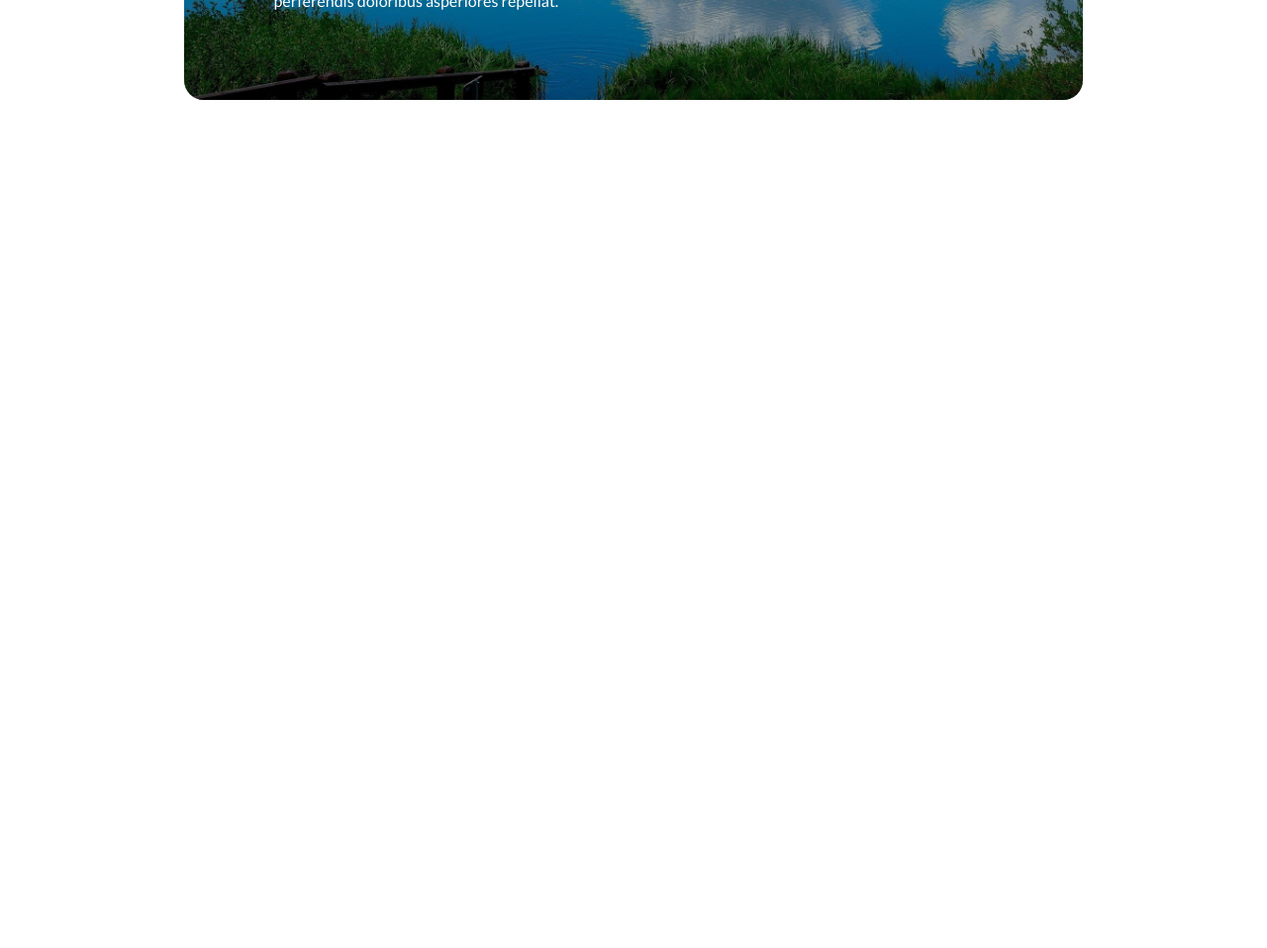
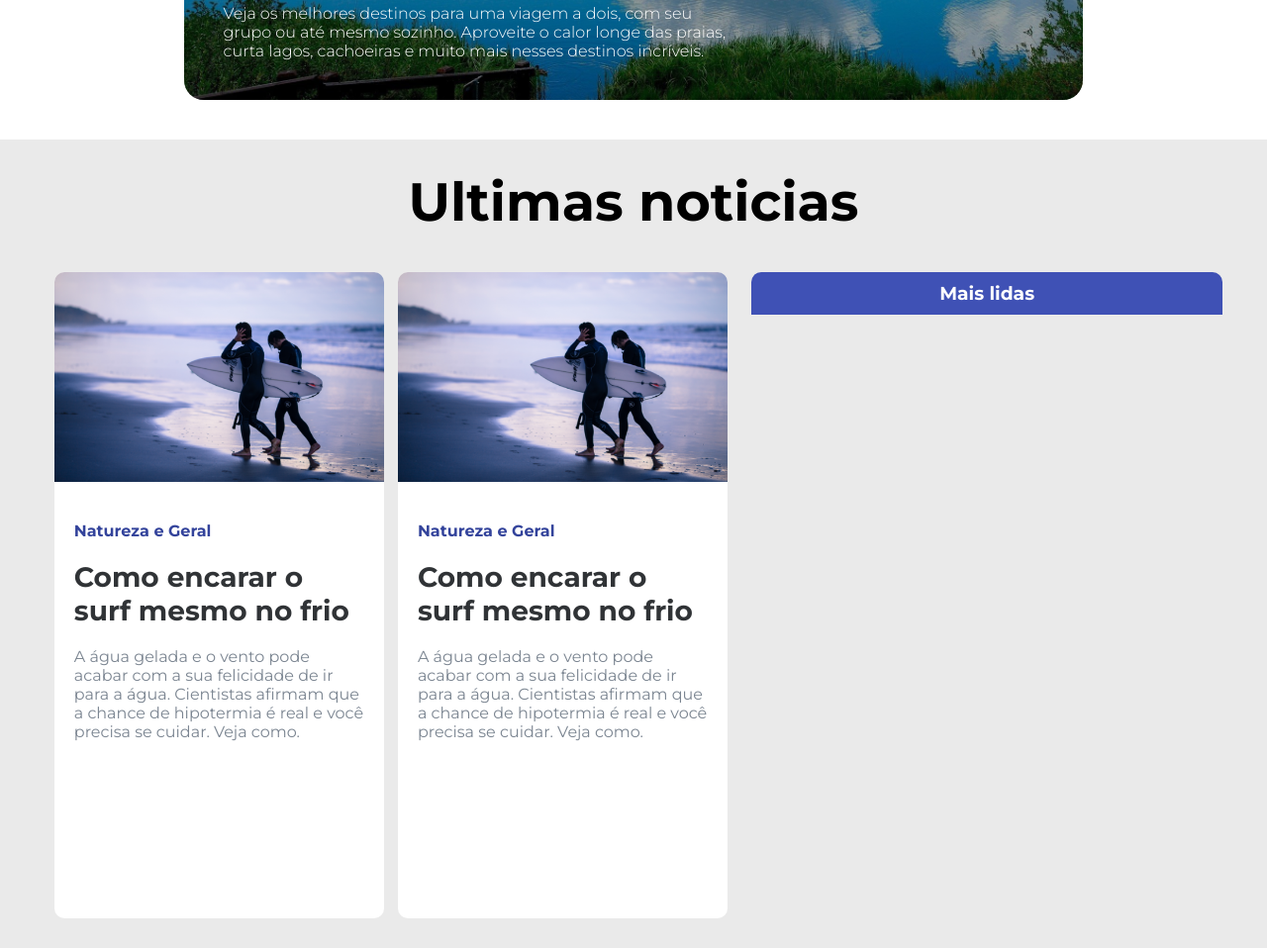
Before and after one commit to D-Sabino/Curso-NodeJS, a website: page portal_noticias_estatico/pages/home.html in a window 1280 px wide. Shown: the part 563-1521 px from the top of the page at 99% size. Before the commit the page ends 800 px from the top, so only its background shows below. Drawn offline with Linux system fonts and the light colour scheme.

Commit message:
Desenvolvendo portal 2/3

```diff
--- a/portal_noticias_estatico/pages/home.html
+++ b/portal_noticias_estatico/pages/home.html
@@ -1,7 +1,7 @@
 <html>
     <head>
         <link rel="preconnect" href="https://fonts.gstatic.com">
-        <link href="https://fonts.googleapis.com/css2?family=Lato:wght@300;400;700&display=swap" rel="stylesheet">
+        <link href="https://fonts.googleapis.com/css2?family=Montserrat:wght@300;400;700&display=swap" rel="stylesheet">
         <link rel="stylesheet" href="https://stackpath.bootstrapcdn.com/font-awesome/4.7.0/css/font-awesome.min.css" integrity="sha384-wvfXpqpZZVQGK6TAh5PVlGOfQNHSoD2xbE+QkPxCAFlNEevoEH3Sl0sibVcOQVnN" crossorigin="anonymous">
         <link href="/public/style.css" rel="stylesheet"/>
 
@@ -31,15 +31,47 @@
                     <div class="overlay-destaque"></div>
 
                     <div class="title-destaque-descricao">
-                        <h2>Quer fugir das praias de verão?</h2>
-                        <p>"At vero eos et accusamus et iusto odio dignissimos ducimus qui blanditiis praesentium voluptatum deleniti atque corrupti quos dolores et quas molestias excepturi sint occaecati cupiditate non provident, similique sunt in culpa qui officia deserunt mollitia animi, id est laborum et dolorum fuga. Et harum quidem rerum facilis est et expedita distinctio. Nam libero tempore, cum soluta nobis est eligendi optio cumque nihil impedit quo minus id quod maxime placeat facere possimus, omnis voluptas assumenda est, omnis dolor repellendus. Temporibus autem quibusdam et aut officiis debitis aut rerum necessitatibus saepe eveniet ut et voluptates repudiandae sint et molestiae non recusandae. Itaque earum rerum hic tenetur a sapiente delectus, ut aut reiciendis voluptatibus maiores alias consequatur aut perferendis doloribus asperiores repellat."</p>
+                        <h2>Quer fugir das praias no verão?</h2>
+                        <p>Veja os melhores destinos para uma viagem a dois, com seu grupo ou até mesmo sozinho. Aproveite o calor longe das praias, curta lagos, cachoeiras e muito mais nesses destinos incríveis.</p>
                     </div>
                     <img src="/public/images/lake.jpg"/>
                 </div>
             </div>
         </section>
 
+        <section class="outras-noticias">
+            <div class="title-outras-noticias">
+                <h2>Ultimas noticias</h2>
+                <br><br>
 
+                <div class="center">
+                    <div class="ultimas">
+                        <div class="box-ultima-single">
+                            <img src="/public/images/noticia.png" />
+                            <div class="conteudo-noticia-single">
+                                <h3>Natureza e Geral</h3>
+                                <h2>Como encarar o surf mesmo no frio</h2>
+                                <p>A água gelada e o vento pode acabar com a sua felicidade de ir para a água. Cientistas afirmam que a chance de hipotermia é real e você precisa se cuidar. Veja como.</p>
+                            </div>
+
+                        </div>
+                        <div class="box-ultima-single">
+                            <img src="/public/images/noticia.png" />
+                            <div class="conteudo-noticia-single">
+                                <h3>Natureza e Geral</h3>
+                                <h2>Como encarar o surf mesmo no frio</h2>
+                                <p>A água gelada e o vento pode acabar com a sua felicidade de ir para a água. Cientistas afirmam que a chance de hipotermia é real e você precisa se cuidar. Veja como.</p>
+                            </div>
+
+                        </div>
+
+                    </div>
+                    <div class="mais-lidas">
+                        <h3>Mais lidas</h3>
+                    </div>
+                </div>
+            </div>
+        </section>
 
 
 
--- a/portal_noticias_estatico/public/style.css
+++ b/portal_noticias_estatico/public/style.css
@@ -2,7 +2,7 @@
     margin: 0;
     padding: 0;
     box-sizing: border-box;
-    font-family: 'Lato', sans-serif;
+    font-family: 'Montserrat', sans-serif;
 }
 
 header{
@@ -11,7 +11,7 @@ header{
 }
 
 .center{
-    max-width: 1100px;
+    max-width: 1280px;
     margin: 0 auto;
     padding: 0 2%;
     display: flex;
@@ -93,10 +93,20 @@ header{
     position: absolute;
     bottom: 0;
     left: 0;
-    padding: 10%;
+    padding: 40px;
     max-width: 600px;
     color: white;
     z-index: 2;
+}
+
+.title-destaque-descricao h2{
+    font-size: 64px;
+    margin: 20px 0;
+}
+
+.title-destaque-descricao p{
+    font-weight: lighter;
+    font-size: 16px;
 }
 
 .overlay-destaque{
@@ -109,3 +119,71 @@ header{
     background-color: rgba(0,0,0,0.4);
     z-index: 1;
 }
+
+section.outras-noticias{
+    background-color: #EAEAEA;
+    padding: 30px 20;
+    text-align: center;
+
+}
+
+section.outras-noticias h2{
+    font-size: 54px;
+}
+
+.ultimas{
+    width: 60%;
+    padding: 0 10px;
+    display: flex;
+}
+
+
+.box-ultima-single{
+    text-align: left;
+    width: 48%;
+    margin-right: 2%;
+    background-color: white;
+    padding-bottom: 20%;
+    height: 100%;
+    border-radius: 10px;
+}
+
+.box-ultima-single img{
+    width: 100%;
+    border-top-left-radius: 10px;
+    border-top-right-radius: 10px;
+}
+
+.box-ultima-single h2{
+    color: #303336;
+    font-size: 28px !important;
+}
+
+.box-ultima-single h3{
+    font-size: 16px;
+    color: #33439B;
+    margin: 20px 0;
+}
+
+.box-ultima-single p{
+    color: #7B8591;
+    font-size: 16px;
+    margin: 20px 0;
+}
+
+.conteudo-noticia-single{
+    padding: 20px;
+}
+
+.mais-lidas{
+    width: 40%;
+}
+
+.mais-lidas h3{
+    background-color: #3F51B5;
+    color: white;
+    text-align: center;
+    padding: 10px 8px;
+    border-top-left-radius: 10px;
+    border-top-right-radius: 10px;
+}
```
Also changed, not shown: portal_noticias_estatico/public/Images/IMAGEM2@2x.png (added), portal_noticias_estatico/public/Images/noticia.png (added).
